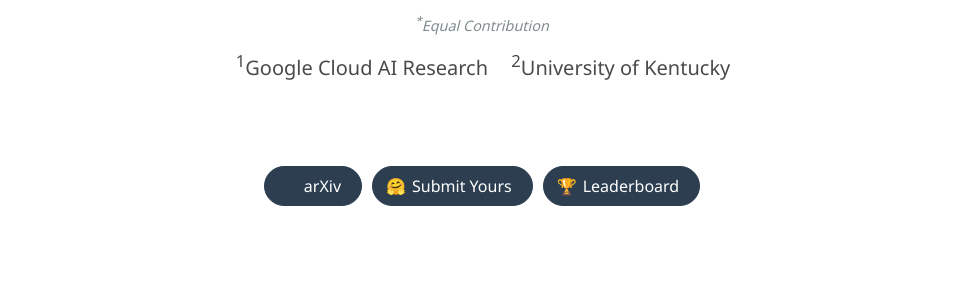
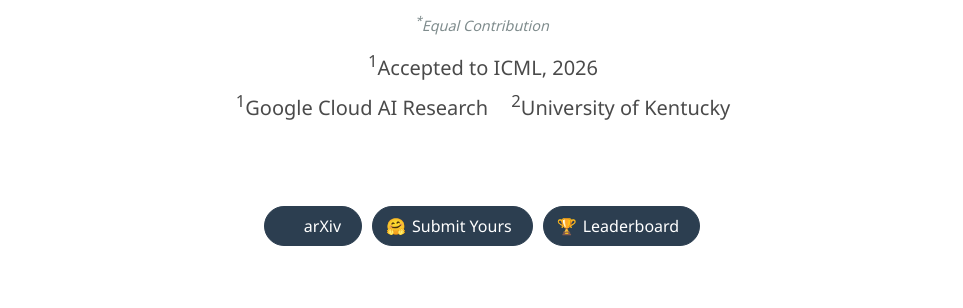
Before and after one commit to tfrbench/tfrbench.github.io, a plain HTML site: page index.html in a window 1280 px wide. Shown: the part 256-564 px from the top of the page, without its empty margins (158-1121 px from the left). Drawn offline with nearby package versions, Linux system fonts and the light colour scheme; some icons are missing; a web font is replaced by a local one.

Commit message:
Add publication information to index.html

```diff
--- a/index.html
+++ b/index.html
@@ -82,7 +82,10 @@
                         <div class="equal-contrib">
                             <sup>*</sup>Equal Contribution
                         </div>
+                         <div class="is-size-5 publication-authors">
+                            <span class="author-block"><sup>1</sup>Accepted to ICML, 2026</span>
 
+                        </div>
                         <div class="is-size-5 publication-authors">
                             <span class="author-block"><sup>1</sup>Google Cloud AI Research</span>
                             <span class="author-block"><sup>2</sup>University of Kentucky</span>
```
